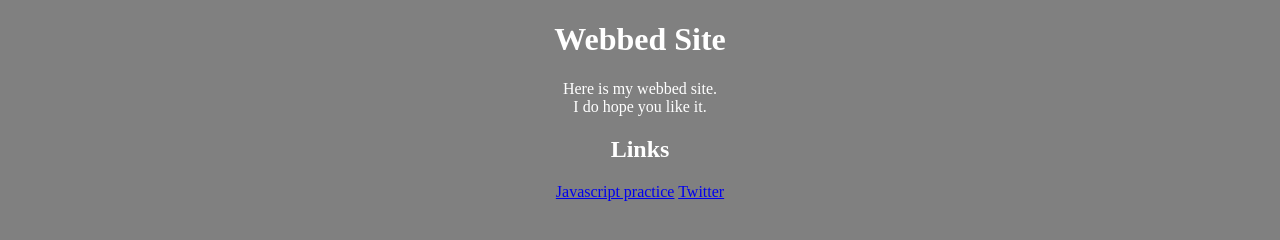
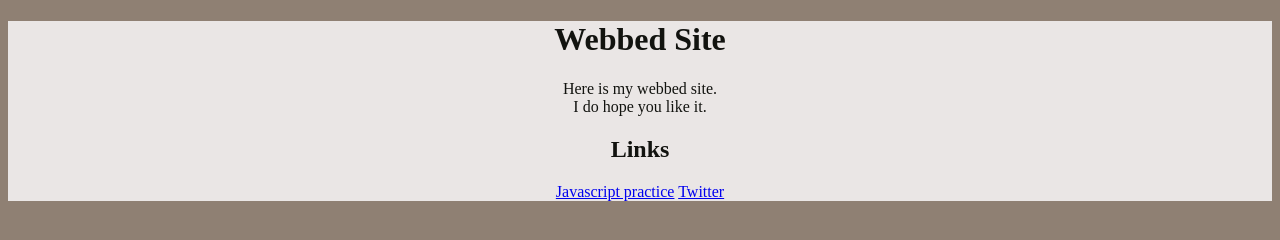
Before and after one commit to MothmanIE/mothmanie.github.io, a plain HTML site: page index.html in a window 1280 px wide. Drawn offline with Linux system fonts and the light colour scheme.

Commit message:
stylseheet integration
alter pages to integrate stylesheet

```diff
--- /dev/null
+++ b/css/stylesheet.css
@@ -0,0 +1,10 @@
+/* Colour Palette: (#8f8073 - Brown) (#eae6e5 - Grey) (#8fcb9b - Lgreen) (#5b9279 - Dgreen) (#12130f - Black) */
+body {
+	background-color:#8f8073;
+	color:white; font-family:"Yu Gothic UI"; text-align:center;
+	}
+
+.main {
+	color:#12130f; font-family:"Yu Gothic UI"; text-align:center;
+	background-color:#EAE6E5;
+	}
--- a/index.html
+++ b/index.html
@@ -5,10 +5,7 @@
 		<meta name="author" content="Jack Campbell">
 		<meta name="viewport" content="width=device-width, initial-scale=1.0">
 
-		<style>
-		body {background-color:grey;}
-		.main {color:white; font-family:"Yu Gothic UI"; text-align:center;}
-		</style>
+		<link rel="stylesheet" href="CSS/stylesheet.css">
 
 	</HEAD>
 	<BODY>
```
Also changed, not shown: w3.html (+1 -0 lines), 3 other files.
